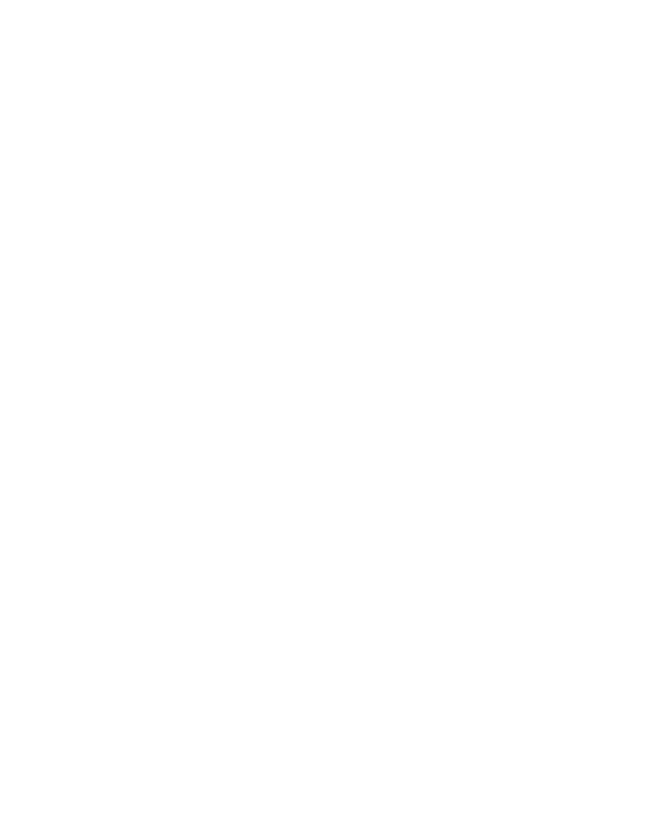
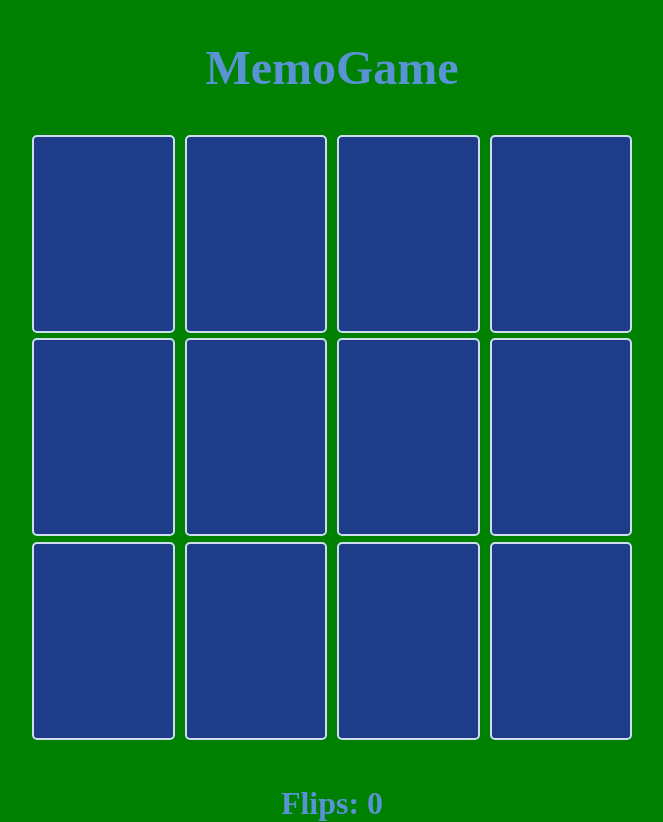
Before and after one commit to Syljon/MemoGame, a plain HTML site: page index.html in a window 1280 px wide. Shown: the whole page, without its empty margins (308-971 px from the left). Before the commit the page ends 800 px from the top, so only its background shows below. Drawn offline with Linux system fonts and the light colour scheme.

Commit message:
create basic game

```diff
--- a/css/styles.css
+++ b/css/styles.css
@@ -0,0 +1,63 @@
+* {
+  margin: 0;
+  padding: 0;
+  box-sizing: border-box;
+}
+body {
+  height: 100vh;
+  background-color: #070d59;
+  text-align: center;
+}
+h1,
+h3 {
+  color: #5893d4;
+}
+.title {
+  font-size: 3rem;
+  padding-top: 5vh;
+  padding-bottom: 5vh;
+}
+.playboard {
+  width: 310px;
+  height: 310px;
+  margin: auto;
+  display: flex;
+  flex-wrap: wrap;
+  justify-content: space-around;
+}
+.card {
+  border-radius: 5px;
+  width: calc(25% - 10px);
+  height: calc(33.3% - 5px);
+  border: 2px solid #ceddef;
+  background-color: #1f3c88;
+  transition: all 700ms;
+  outline: none;
+}
+.card:active {
+  transform: scale(0.7);
+}
+.flips {
+  font-size: 2rem;
+  padding-top: 5vh;
+}
+
+@media (min-width: 700px) {
+  body {
+    background-color: red;
+  }
+  .playboard {
+    width: 510px;
+    height: 510px;
+  }
+}
+
+@media (min-width: 1200px) {
+  body {
+    background-color: green;
+  }
+  .playboard {
+    width: 610px;
+    height: 610px;
+  }
+}
--- a/index.html
+++ b/index.html
@@ -8,6 +8,22 @@
     <title>Memo</title>
   </head>
   <body>
+    <h1 class="title">MemoGame</h1>
+    <section class="playboard">
+      <button value="red" id="0" class="card"></button>
+      <button value="red" id="1" class="card"></button>
+      <button value="green" id="2" class="card"></button>
+      <button value="green" id="3" class="card"></button>
+      <button value="white" id="4" class="card"></button>
+      <button value="white" id="5" class="card"></button>
+      <button value="blue" id="6" class="card"></button>
+      <button value="blue" id="7" class="card"></button>
+      <button value="lime" id="8" class="card"></button>
+      <button value="lime" id="9" class="card"></button>
+      <button value="orange" id="10" class="card"></button>
+      <button value="orange" id="11" class="card"></button>
+    </section>
+    <h3 class="flips">Flips: <span id="flipstext">0</span></h3>
     <script src="./main.js"></script>
   </body>
 </html>
--- a/main.js
+++ b/main.js
@@ -0,0 +1,38 @@
+const deck = document.querySelectorAll(".card");
+const flipstext = document.querySelector("#flipstext");
+let flips = 0;
+deck.forEach(card => {
+  const pos = Math.floor(Math.random() * 12);
+  card.style.order = pos;
+  card.addEventListener("click", clickHandle);
+});
+let selected = [];
+let couple = 0;
+function clickHandle(e) {
+  console.log(e.target.value);
+  selected.push(e.target);
+  e.target.style.backgroundColor = e.target.value;
+  if (selected.length >= 2) {
+    Match();
+  }
+}
+
+function Match() {
+  flips++;
+  flipstext.innerText = flips;
+  if (selected[0].value == selected[1].value) {
+    console.log("Match");
+    selected.pop().disabled = true;
+    selected.pop().disabled = true;
+    couple++;
+  } else {
+    console.log("Not Match");
+    setTimeout(() => {
+      selected.pop().style.backgroundColor = "#1f3c88";
+      selected.pop().style.backgroundColor = "#1f3c88";
+    }, 500);
+  }
+  if (couple >= 6) {
+    console.log("Win");
+  }
+}
```
